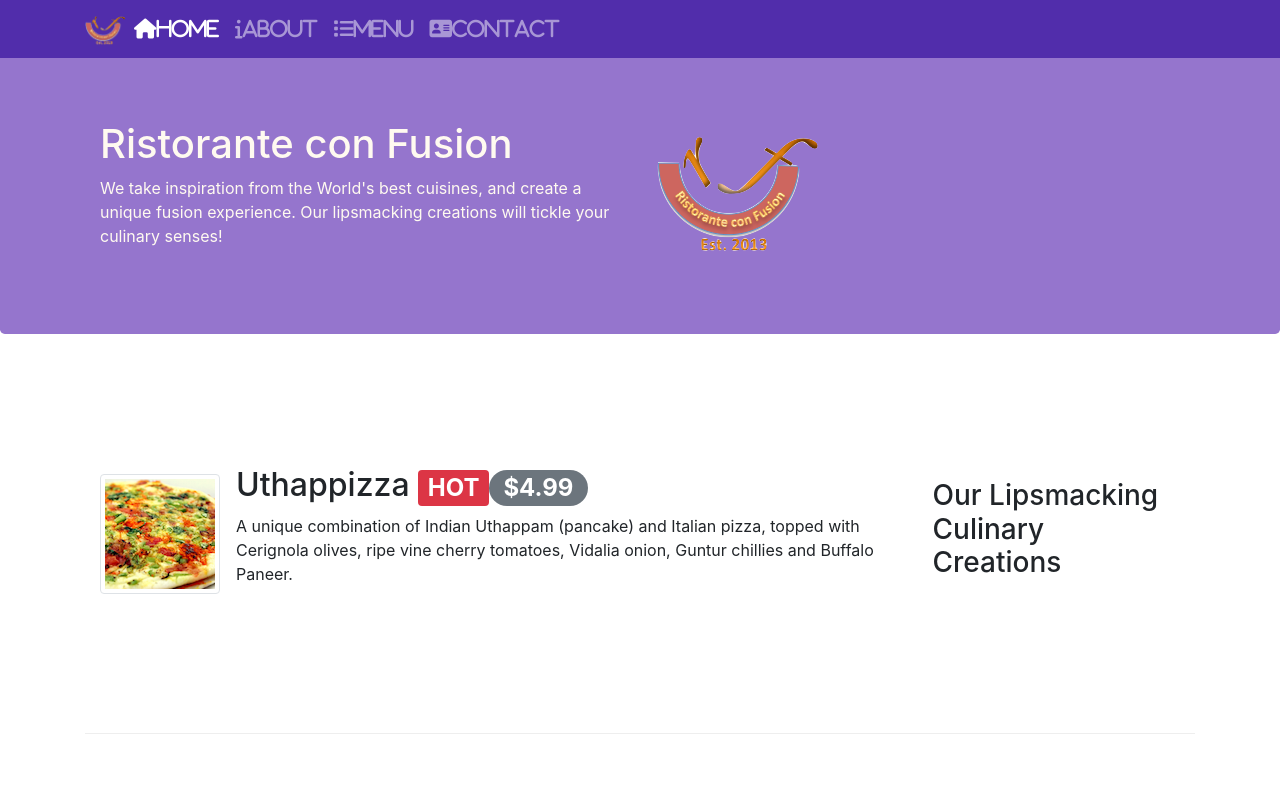
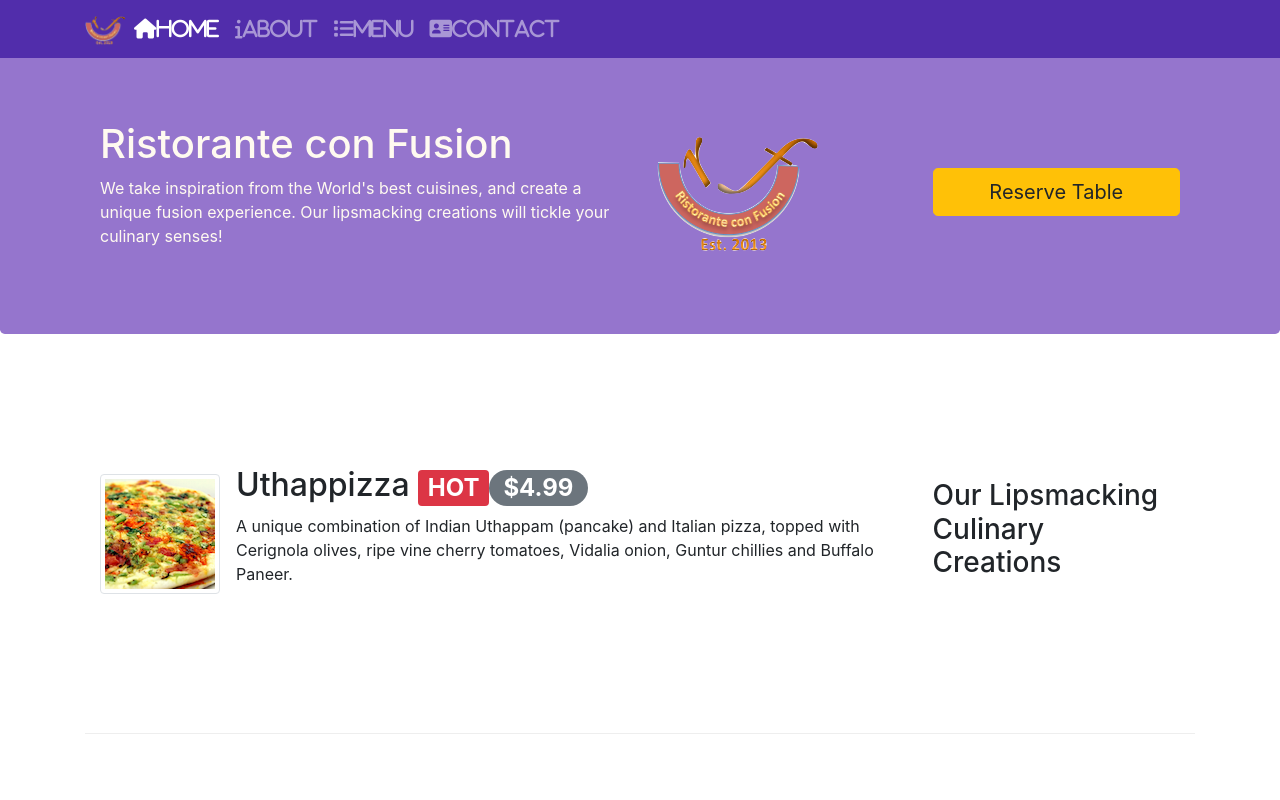
Before and after one commit to GePajarinen/Course-Bootstrap, a website: page Bootstrap4/conFusion/index.html in a window 1280 px wide. Shown: the top 800 px of the page. Drawn offline with nearby package versions, Linux system fonts and the light colour scheme; files whose address does not match are found by name.

Commit message:
task 3 done

```diff
--- a/Bootstrap4/conFusion/index.html
+++ b/Bootstrap4/conFusion/index.html
@@ -41,8 +41,11 @@
                     <h1>Ristorante con Fusion</h1>
                     <p >We take inspiration from the World's best cuisines, and create a unique fusion experience. Our lipsmacking creations will tickle your culinary senses!</p>
                 </div>
-                <div class="col-12 col-sm align-self-center">
+                <div class="col-12 col-sm-3 align-self-center">
                     <img src="img/logo.png" class="img-fluid">
+                </div>
+                <div class="col-12 col-sm-3 align-self-center" >
+                    <a class="btn btn-warning btn-lg col-12" href="#reserve-table" role="button">Reserve Table</a>
                 </div>
             </div>
         </div>
@@ -98,7 +101,7 @@
             </div>
         </div>
 
-            <div class="row row-content">
+            <div class="row row-content" id="reserve-table">
             <div class="col-12 col-sm-6 offset-sm-3">
                 <div class="card">
                     <h3 class="card-header bg-warning text-white">Reserve a table</h3>
```
